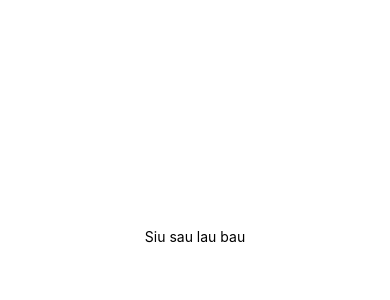
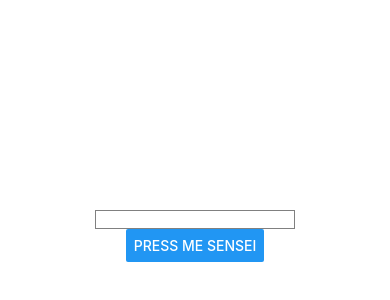
Before and after one commit to giangster/mobile-programming, a React Native app in the folder calculator/: screen / in a window 390 px wide. Shown: the part 186-486 px from the top of the page. Built offline with nearby package versions, Linux system fonts and the light colour scheme.

Commit message:
react native testing basic component

```diff
--- a/calculator/App.js
+++ b/calculator/App.js
@@ -1,10 +1,20 @@
-import React from "react";
-import { StyleSheet, Text, View, Button } from "react-native";
+import React, { useState } from "react";
+import { StyleSheet, TextInput, View, Button, Alert } from "react-native";
 
 export default function App() {
+  const [text, setText] = useState("");
+
+  const buttonPressed = () => {
+    Alert.alert("You are crazy!!!!" + text);
+  };
   return (
     <View style={styles.container}>
-      <Text>Siu sau lau bau</Text>
+      <TextInput
+        style={{ width: 200, borderColor: "gray", borderWidth: 1 }}
+        onChangeText={text => setText(text)}
+        value={text}
+      />
+      <Button onPress={buttonPressed} title="Press me sensei" />
     </View>
   );
 }
```
